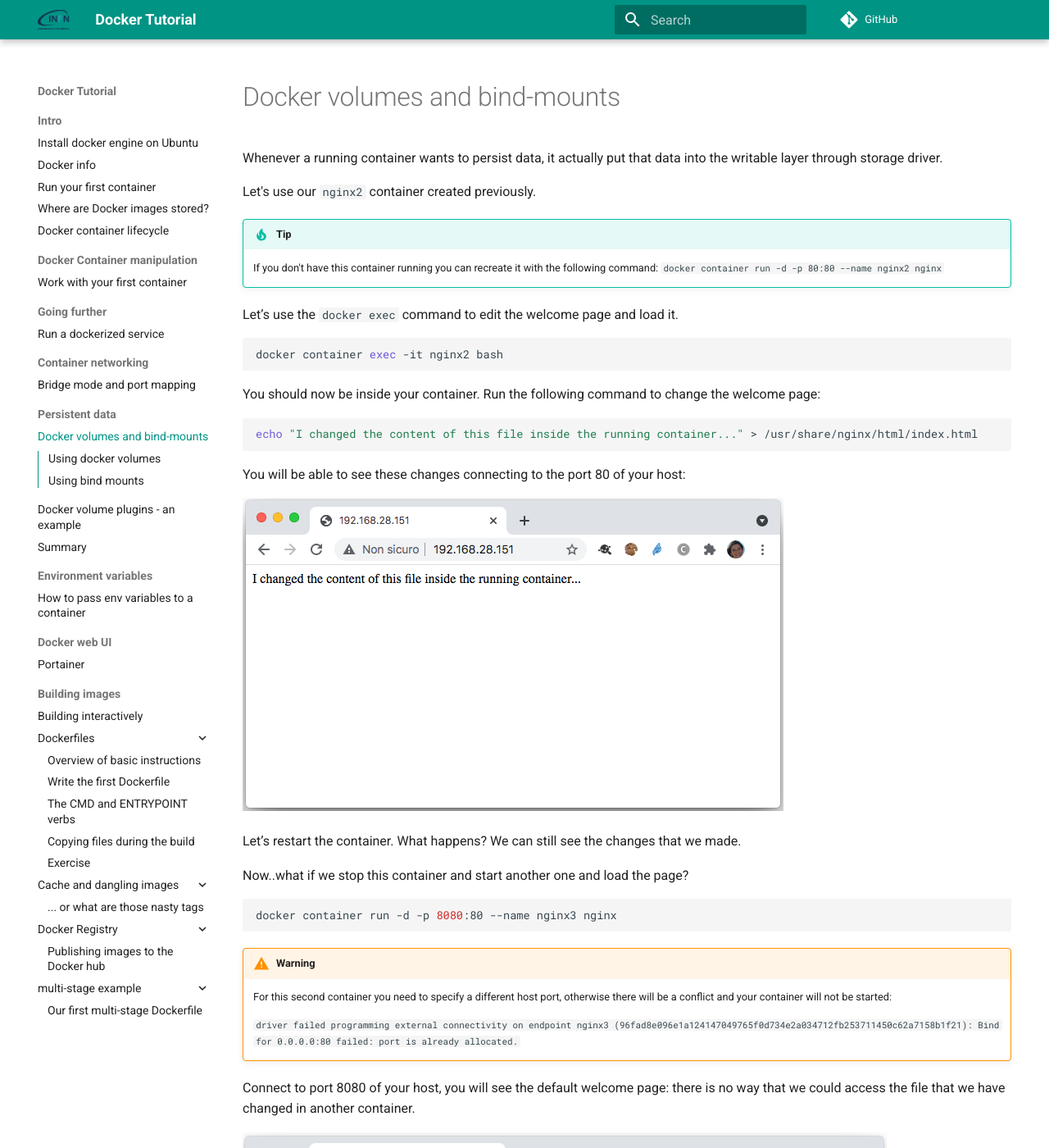
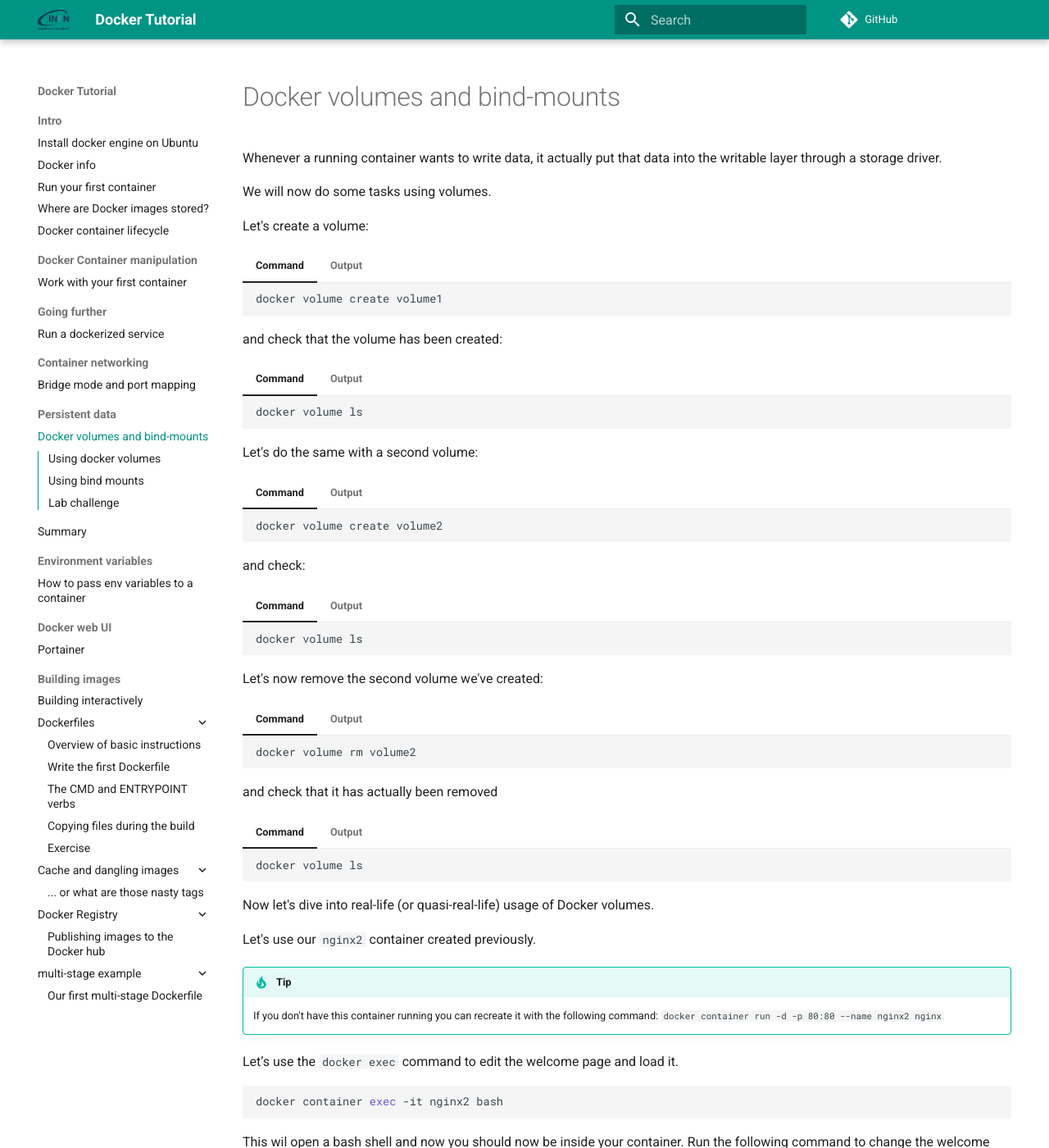
Before and after one commit to maricaantonacci/docker-tutorial, an MkDocs documentation site: the page built from docs/data/volumes.md, in a window 1280 px wide and 1400 px high. Shown: the whole window at 82% size. Built offline with MkDocs 1.6.1 and Material for MkDocs 9.7.7, drawn with Linux system fonts in a browser that asks for light colours; comment, search, counter and statistics services are not loaded; some of the changed text lies outside the part shown.

Commit message:
modified persisted data section

````diff
--- a/docs/data/volumes.md
+++ b/docs/data/volumes.md
@@ -1,4 +1,72 @@
-Whenever a running container wants to persist data, it actually put that data into the writable layer through storage driver.
+Whenever a running container wants to write data, it actually put that data into the writable layer through a storage driver.
+
+We will now do some tasks using volumes.
+
+Let's create a volume:
+=== "Command"
+    ```bash
+    docker volume create volume1
+    ```
+=== "Output"
+    ```bash
+    volume1
+    ```
+
+and check that the volume has been created:
+=== "Command"
+    ```bash
+    docker volume ls
+    ```
+=== "Output"
+    ```bash
+    DRIVER    VOLUME NAME
+    local     volume1
+    ```
+
+Let's do the same with a second volume:
+=== "Command"
+    ```bash
+    docker volume create volume2
+    ```
+=== "Output"
+    ```bash
+    volume2
+    ```
+
+and check:
+=== "Command"
+    ```bash
+    docker volume ls
+    ```
+=== "Output"
+    ```bash
+    DRIVER    VOLUME NAME
+    local     volume1
+    local     volume2
+    ```
+
+Let's now remove the second volume we've created:
+=== "Command"
+    ```bash
+    docker volume rm volume2
+    ```
+=== "Output"
+    ```bash
+    volume2
+    ```
+
+and check that it has actually been removed
+=== "Command"
+    ```bash
+    docker volume ls
+    ```
+=== "Output"
+    ```bash
+    DRIVER    VOLUME NAME
+    local     volume1
+    ```
+
+Now let's dive into real-life (or quasi-real-life) usage of Docker volumes.
 
 Let's use our `nginx2` container created previously.
 
@@ -11,7 +79,7 @@ Let’s use the `docker exec` command to edit the welcome page and load it.
 ```bash
 docker container exec -it nginx2 bash
 ```
-You should now be inside your container. Run the following command to change the welcome page:
+This wil open a bash shell and now you should now be inside your container. Run the following command to change the welcome page:
 
 ```bash
 echo "I changed the content of this file inside the running container..." > /usr/share/nginx/html/index.html
@@ -21,9 +89,14 @@ You will be able to see these changes connecting to the port 80 of your host:
 
 ![](images/nginx_modified.png)
 
-Let’s restart the container. What happens? We can still see the changes that we made.
+Let’s restart the container:
+```bash
+docker container restart nginx2
+```
 
-Now..what if we stop this container and start another one and load the page?
+What happens? We can still see in the browser the changes that we made.
+
+Now... what if we stop this container and start another one and load the page?
 
 ```bash
 docker container run -d -p 8080:80 --name nginx3 nginx
@@ -40,21 +113,10 @@ Connect to port 8080 of your host, you will see the default welcome page: there
 
 ### Using docker volumes
 
-Let's create our first docker volume:
+Let's now create a docker volume to be used with our nginx container:
 
 ```bash
 docker volume create myvol
-```
-
-We can list the volumes with:
-
-```bash
-docker volume ls
-```
-
-```bash
-DRIVER    VOLUME NAME
-local     myvol
 ```
 
 We can see the location of volumes in the docker area of the host file system with the inspect command:
@@ -63,6 +125,7 @@ We can see the location of volumes in the docker area of the host file system wi
 docker volume inspect myvol
 ```
 
+whose output contains the following information:
 ```bash
 [
     {
@@ -79,22 +142,22 @@ docker volume inspect myvol
 
 Let's re-create our `nginx` container with the following command that mounts the volume `myvol` in `/usr/share/nginx/html`:
 
-Remove the old container
+Remove the old container (please note that the `-f` or `--force` flag is needed to delete a running container; otherwise, we should `docker container stop nginx3` first, then `docker container rm nginx3`):
 ```bash
 docker container rm -f nginx3
 ```
 
-Recreate it with the volume mounted:
+Recreate it with the volume mounted, using the `--mount` directive as in the following:
 ```bash
 docker container run -d -p 8080:80 --name nginx3 --mount type=volume,source=myvol,destination=/usr/share/nginx/html nginx
 ```
 
 !!! note
-    - if we didn’t create the volume earlier docker will create it for us with the name given in source field of `--mount` parameter
-    - volumes by default will not be deleted while we removing the container
+    - if we hadn’t create the volume earlier, docker would have created it for us with the name given in source field of `--mount` parameter
+    - remember that volumes are not deleted when we erase the container which they are attached to
     - if the container has got in `target` directory any files, this files will be copied into the volume
 
-Enter the container and modify the welcome page:
+Now let's enter the container and modify the welcome page (the `index.html` file served by nginx by default, located at `/usr/share/nginx/html/index.html` inside the container):
 
 ```bash
 docker exec -it nginx3 bash
@@ -108,19 +171,30 @@ echo "I've changed the content of this file in the docker volume" > /usr/share/n
 
 ![](images/nginx_volume.png)
 
-Let' stop and remove this container and create a new one with the same command:
+Let' stop and remove this container::
 
 ```bash
 docker rm -f nginx3
 ```
-then
+and create a new one with the same command:
 ```bash
 docker container run -d -p 8080:80 --name nginx3 --mount type=volume,source=myvol,destination=/usr/share/nginx/html nginx
 ```
 
 If we load the page again we will still see the html file that we edited in the volume.
 
+Now let's create __another__ container sharing the __same__ volume (we will now use port 8081, in order not to clash with the previous container):
+```bash
+docker container run -d -p 8081:80 --name nginx3-2 --mount type=volume,source=myvol,destination=/usr/share/nginx/html nginx
+```
+then check that we see the same content:
+```bash
+curl 192.168.28.151:8081
+```
+
 ### Using bind mounts
+
+Now we will create a container running nginx using a bind mount (with the `type=bind` directive) for the main served directory instead of a volume.
 
 !!! note
     - if we didn’t create a directory on docker host earlier docker will not create it for us with `--mount` parameter, auto-creating is available only in older `--volume`
@@ -145,18 +219,19 @@ Let's create the directory on the host:
 mkdir /tmp/nginx
 ```
 
-Now re-run the command for creating the container:
+Now re-run the command for creating the container with the `/usr/share/nginx/html` directory mapped to the local (on the host) `/tmp/nginx`:
 
 ```bash
 docker container run -d -p 8088:80 --name nginx4 --mount type=bind,source=/tmp/nginx,destination=/usr/share/nginx/html nginx
 ```
 
-If you inspect the container you will see the bind-mount:
+If you inspect the container:
 
 ```bash
 docker container inspect nginx4
 ```
 
+you will see the bind-mount:
 ```bash
 ...
             "Mounts": [
@@ -173,9 +248,9 @@ Connect to port `8088` on the host IP to see the result:
 
 ![](images/nginx_volume_2.png)
 
-As you can see we get an error message from nginx as the bind-mount has overwritten the content of `/usr/share/nginx/html` (Remember that the behaviour with docker volumes is different, any file inside the container is copied in the volume)
+As you can see we get an error message from nginx as the bind-mount has overwritten the content of `/usr/share/nginx/html` (remember that the behaviour with docker volumes is different, any file inside the container is copied in the volume)
 
-Let's create the `index.html` file in the host path `/tmp/nginx`:
+Let's now create the `index.html` file in the __host__ path `/tmp/nginx`:
 
 ```bash
 echo "I've changed the content of this file on the host" > /tmp/nginx/index.html
@@ -187,3 +262,18 @@ Then reload the page in the browser:
 
 !!! question
     As done before, try to remove the container and recreate it with the same bind-mount...what happens?
+
+### Lab challenge
+
+__Goal__: create a service based on two containers:
+
+1. WordPress
+2. MySQL
+
+and then use your web browser to access wordpress on port 8080.
+
+!!! tip
+- Create a volume `db_data` to provide persistent storage for the DBMS
+- Launch MySQL (image name: `mysql:5.7`) with container name `db`, using the previously created volume, and pass environment variables to the container to configure it
+- Inspect the MySQL container finding its private IP
+- Launch WordPress (image name: `wordpress:latest`) with container name `wordpress`, and pass environment variables to the container to configure it (using as db host the IP of the mysql container).
--- a/mkdocs.yml
+++ b/mkdocs.yml
@@ -39,7 +39,7 @@ nav:
     - Bridge mode and port mapping: 'networking/networking.md'
   - Persistent data:
     - Docker volumes and bind-mounts: 'data/volumes.md'
-    - Docker volume plugins - an example: 'data/volume_plugin.md'
+    #- Docker volume plugins - an example: 'data/volume_plugin.md'
     - Summary: 'data/volume_summary.md'
   - Environment variables:
     - How to pass env variables to a container: 'container/env_vars.md'
````
Also changed, not shown: other parts of docs/data/volumes.md (+1 -1 lines).
